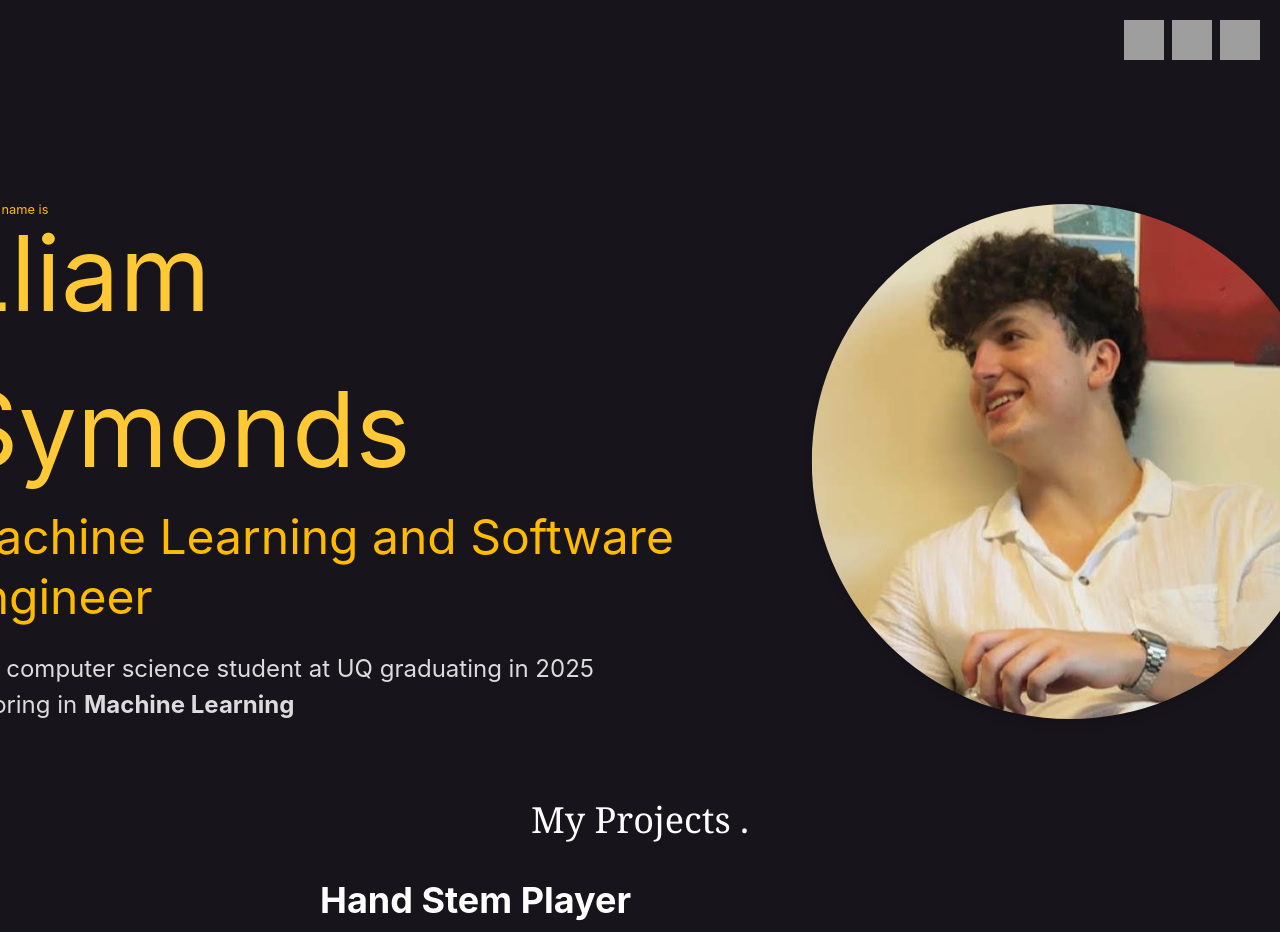
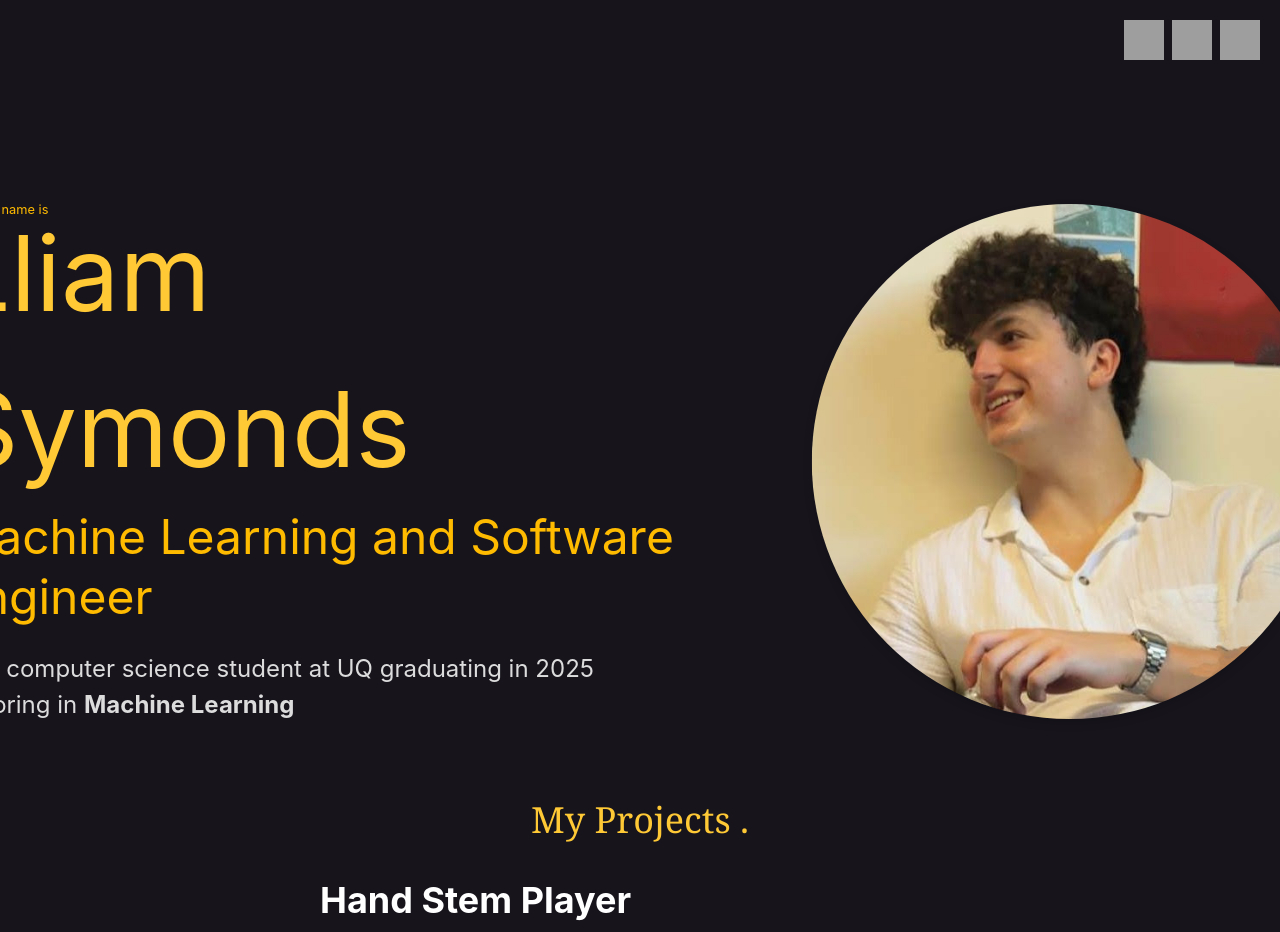
Before and after one commit to lliamsymonds04/porfolio-website, a React (Vite) app: page / in a window 1280 px wide. Shown: the top 932 px of the page. Built offline with nearby package versions, Linux system fonts and the light colour scheme; no server answers; grey boxes are pictures that could not be loaded.

Commit message:
made text yellow

```diff
--- a/src/components/MyProjectsTag.tsx
+++ b/src/components/MyProjectsTag.tsx
@@ -11,7 +11,7 @@ function MyProjectsTag() {
     }, [dots]);
 
     return (
-        <p className="text-4xl font-serif h-10 mb-10">My Projects {".".repeat(dots)}</p>
+        <p className="text-4xl font-serif h-10 mb-10 text-[#FFC936]">My Projects {".".repeat(dots)}</p>
     )
 }
 
```
